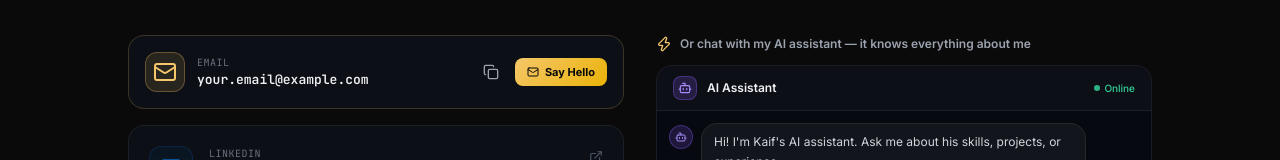
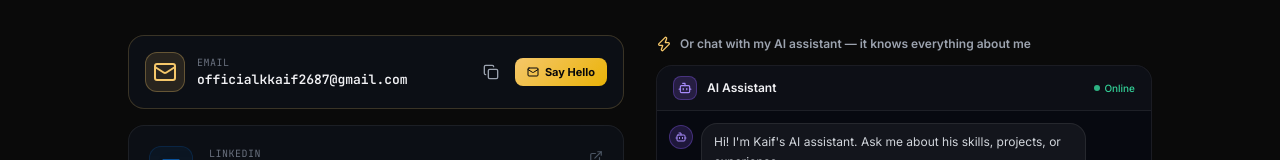
Before and after one commit to codeofkaif/new-portfolio, a React (Vite) app: page /contact in a window 1280 px wide. Shown: the part 385-545 px from the top of the page. Built offline with nearby package versions, Linux system fonts and the light colour scheme.

Commit message:
fix: update contact email to officialkkaif2687@gmail.com

```diff
--- a/src/data/profile.ts
+++ b/src/data/profile.ts
@@ -29,7 +29,7 @@ export const profile = {
   socials: {
     github: "https://github.com/codeofkaif",
     linkedin: "https://linkedin.com/in/YOUR_LINKEDIN",
-    email: "your.email@example.com",
+    email: "officialkkaif2687@gmail.com",
   },
   githubUsername: "codeofkaif",
 };
```
